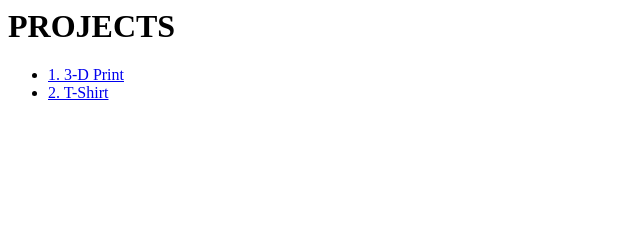
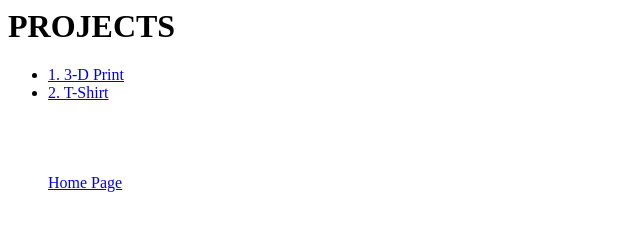
Before and after one commit to wrafab/hoffmans, a plain HTML site: page projects.html in a window 1280 px wide. Shown: the whole page, without its empty margins (0-640 px from the left). Drawn offline with Linux system fonts and the light colour scheme.

Commit message:
Update projects.html

```diff
--- a/projects.html
+++ b/projects.html
@@ -8,5 +8,10 @@
 <ul>
 <li><a href="http://fab.wra.net/hoffmans/3Dprint.html">1. 3-D Print</a></li>
 <li><a href="#">2. T-Shirt</a></li>
+<br>
+<br>
+<br>
+<br>
+<a href="http://fab.wra.net/hoffmans/"> Home Page </a>
 </body>
 </html>
```
